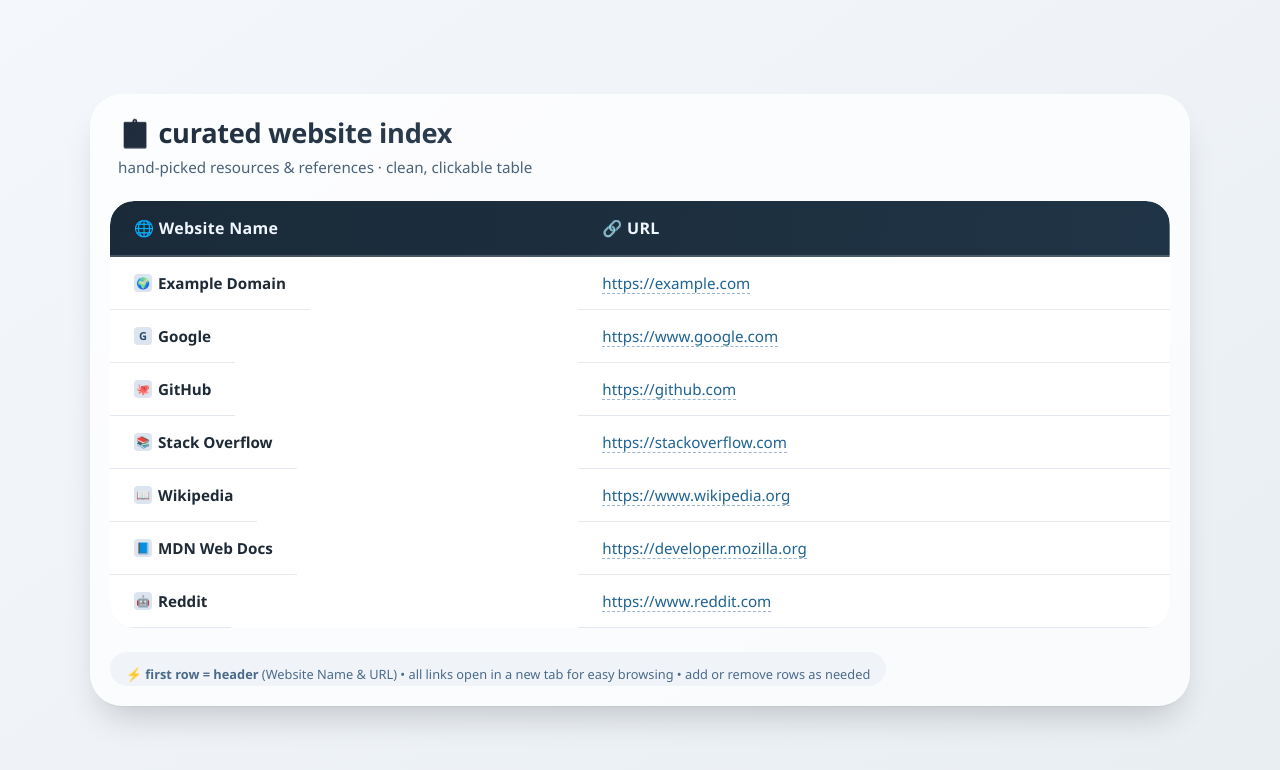
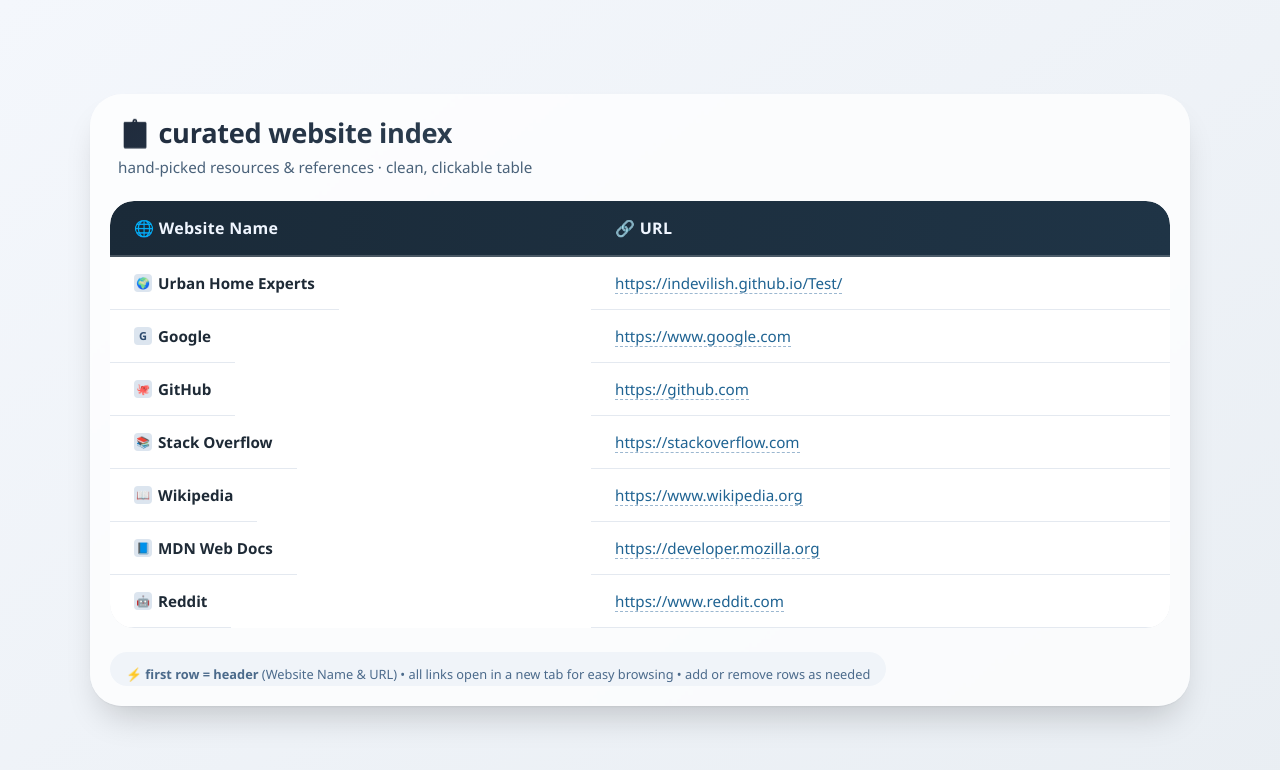
Before and after one commit to indevilish/Demo-Website, a plain HTML site: page index.html in a window 1280 px wide. Drawn offline with Linux system fonts and the light colour scheme.

Commit message:
Update example domain to Urban Home Experts

```diff
--- a/index.html
+++ b/index.html
@@ -196,8 +196,8 @@
             <tbody>
                 <!-- Row 1: Example / Reference website (placeholder also shows structure) -->
                 <tr>
-                    <td class="site-name"><span class="favicon-placeholder">🌍</span> Example Domain</td>
-                    <td><a href="https://example.com" class="url-link" target="_blank" rel="noopener noreferrer">https://example.com</a></td>
+                    <td class="site-name"><span class="favicon-placeholder">🌍</span> Urban Home Experts</td>
+                    <td><a href="https://indevilish.github.io/Test/" class="url-link" target="_blank" rel="noopener noreferrer">https://indevilish.github.io/Test/</a></td>
                 </tr>
                 <!-- Row 2: Google (most used) -->
                 <tr>
```
